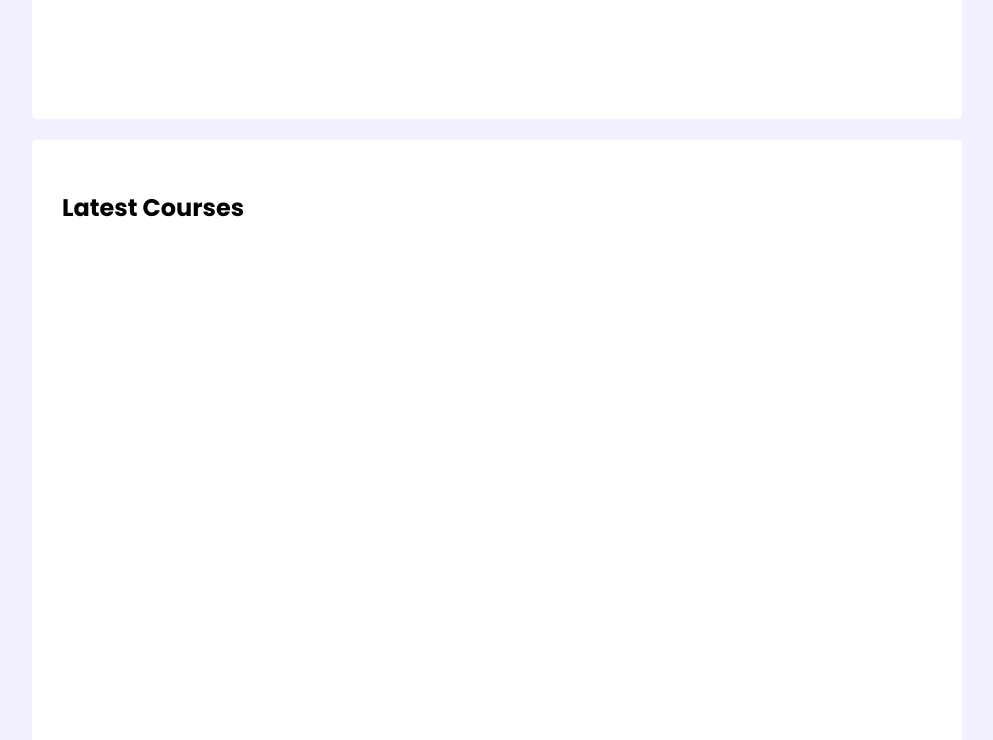
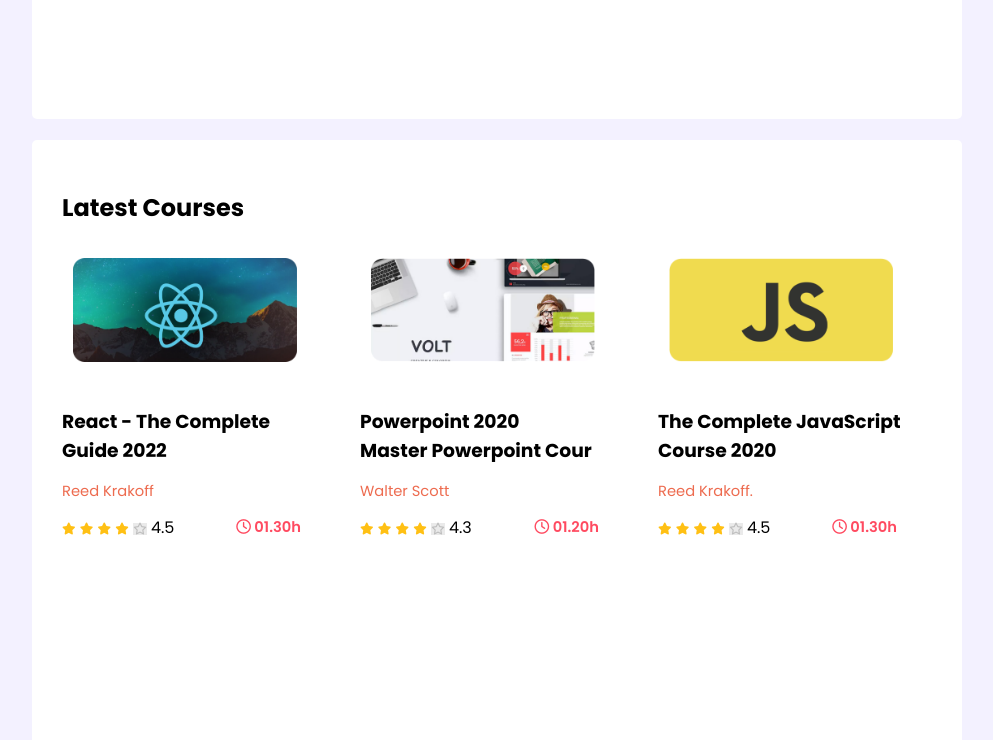
Before and after one commit to jubaer7/leader-board-css3, a plain HTML site: page index.html in a window 1280 px wide. Shown: the part 649-1389 px from the top of the page, without its empty margins (143-1136 px from the left). Drawn offline with Linux system fonts and the light colour scheme.

Commit message:
static mode

```diff
--- a/index.html
+++ b/index.html
@@ -5,6 +5,10 @@
     <meta http-equiv="X-UA-Compatible" content="IE=edge" />
     <meta name="viewport" content="width=device-width, initial-scale=1.0" />
     <title>leaderboard-css3</title>
+    <script
+      src="https://kit.fontawesome.com/ea099021c3.js"
+      crossorigin="anonymous"
+    ></script>
     <link rel="stylesheet" href="styles/style.css" />
   </head>
   <body>
@@ -48,7 +52,7 @@
           <div class="blogs">
             <article class="blog">
               <div class="thumbnail">
-                <img src="/images/blogs/blog-1.png" alt="" />
+                <img src="images/blogs/blog-1.png" alt="" />
               </div>
               <div class="blog-info">
                 <h3 class="blog-title">
@@ -60,7 +64,7 @@
             </article>
             <article class="blog">
               <div class="thumbnail">
-                <img src="/images/blogs/blog-2.png" alt="" />
+                <img src="images/blogs/blog-2.png" alt="" />
               </div>
               <div class="blog-info">
                 <h3 class="blog-title">UI cheat sheet: list vs grids</h3>
@@ -69,7 +73,7 @@
             </article>
             <article class="blog">
               <div class="thumbnail">
-                <img src="/images/blogs/blog-3.png" alt="" />
+                <img src="images/blogs/blog-3.png" alt="" />
               </div>
               <div class="blog-info">
                 <h3 class="blog-title">
@@ -80,7 +84,7 @@
             </article>
             <article class="blog">
               <div class="thumbnail">
-                <img src="/images/blogs/blog-4.png" alt="" />
+                <img src="images/blogs/blog-4.png" alt="" />
               </div>
               <div class="blog-info">
                 <h3 class="blog-title">Your logo is copied</h3>
@@ -91,8 +95,91 @@
         </div>
       </section>
       <!-- Latest courses -->
-      <section class="container">
+      <section class="container course-background">
         <h2 class="section-title">Latest Courses</h2>
+        <div class="courses">
+          <div class="course">
+            <div class="course-banner">
+              <img src="images/courses/course-1.png" alt="" />
+            </div>
+            <div class="course-details">
+              <h3 class="course-title">
+                React - The Complete <br />
+                Guide 2022
+              </h3>
+              <p class="course-author">Reed Krakoff</p>
+              <div class="course-info">
+                <div>
+                  <i class="fa-solid fa-star filled"></i>
+                  <i class="fa-solid fa-star filled"></i>
+                  <i class="fa-solid fa-star filled"></i>
+                  <i class="fa-solid fa-star filled"></i>
+                  <i class="fa-regular fa-star empty"></i>
+                  <span>4.5</span>
+                </div>
+
+                <div class="course-duration">
+                  <i class="fa-regular fa-clock"></i>
+                  01.30h
+                </div>
+              </div>
+            </div>
+          </div>
+          <div class="course">
+            <div class="course-banner">
+              <img src="images/courses/course-2.png" alt="" />
+            </div>
+            <div class="course-details">
+              <h3 class="course-title">
+                Powerpoint 2020<br />
+                Master Powerpoint Cour
+              </h3>
+              <p class="course-author">Walter Scott</p>
+              <div class="course-info">
+                <div>
+                  <i class="fa-solid fa-star filled"></i>
+                  <i class="fa-solid fa-star filled"></i>
+                  <i class="fa-solid fa-star filled"></i>
+                  <i class="fa-solid fa-star filled"></i>
+                  <i class="fa-regular fa-star empty"></i>
+                  <span>4.3</span>
+                </div>
+
+                <div class="course-duration">
+                  <i class="fa-regular fa-clock"></i>
+                  01.20h
+                </div>
+              </div>
+            </div>
+          </div>
+          <div class="course">
+            <div class="course-banner">
+              <img src="images/courses/course-3.png" alt="" />
+            </div>
+            <div class="course-details">
+              <h3 class="course-title">
+                The Complete JavaScript <br />
+                Course 2020
+              </h3>
+              <p class="course-author">Reed Krakoff.</p>
+              <div class="course-info">
+                <div>
+                  <i class="fa-solid fa-star filled"></i>
+                  <i class="fa-solid fa-star filled"></i>
+                  <i class="fa-solid fa-star filled"></i>
+                  <i class="fa-solid fa-star filled"></i>
+                  <i class="fa-regular fa-star empty"></i>
+                  <span>4.5</span>
+                </div>
+
+                <div class="course-duration">
+                  <i class="fa-regular fa-clock"></i>
+                  01.30h
+                </div>
+              </div>
+            </div>
+          </div>
+        </div>
       </section>
     </main>
   </body>
--- a/styles/style.css
+++ b/styles/style.css
@@ -85,3 +85,45 @@ hr {
   font-size: 16px;
   color: #562eff;
 }
+/* courses styles */
+.courses {
+  display: grid;
+  grid-template-columns: repeat(3, 1fr);
+  gap: 24px;
+}
+.course-banner {
+  /* border: 1px solid rgb(230, 215, 215); */
+  padding: 13px 17px 19px 11px;
+}
+.course .course-banner img {
+  width: 224px;
+  height: 104px;
+}
+.course-info {
+  display: flex;
+  align-items: center;
+  justify-content: space-between;
+}
+.course .course-author {
+  font-weight: 400;
+  font-size: 14.6913px;
+  line-height: 17px;
+  color: #ed6b4f;
+}
+.course .course-duration {
+  font-weight: 600;
+  font-size: 14.6913px;
+  line-height: 20px;
+  color: #ff4a60;
+  margin-right: 35px;
+}
+.fa-star {
+  font-size: 12px;
+}
+.fa-star.filled {
+  color: #ffc014;
+}
+.fa-star.empty {
+  background: #aeaeae;
+  opacity: 0.25;
+}
```
